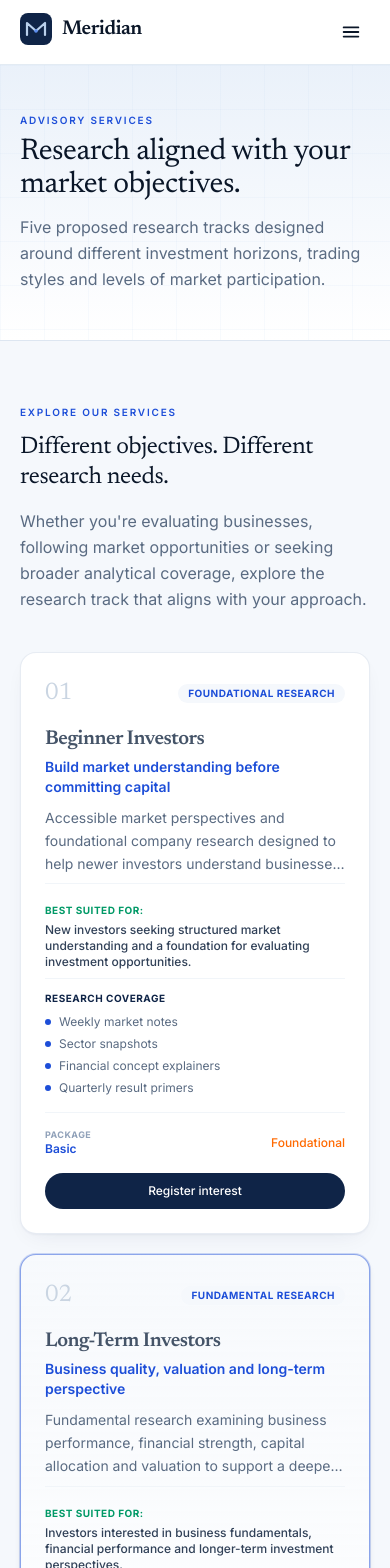
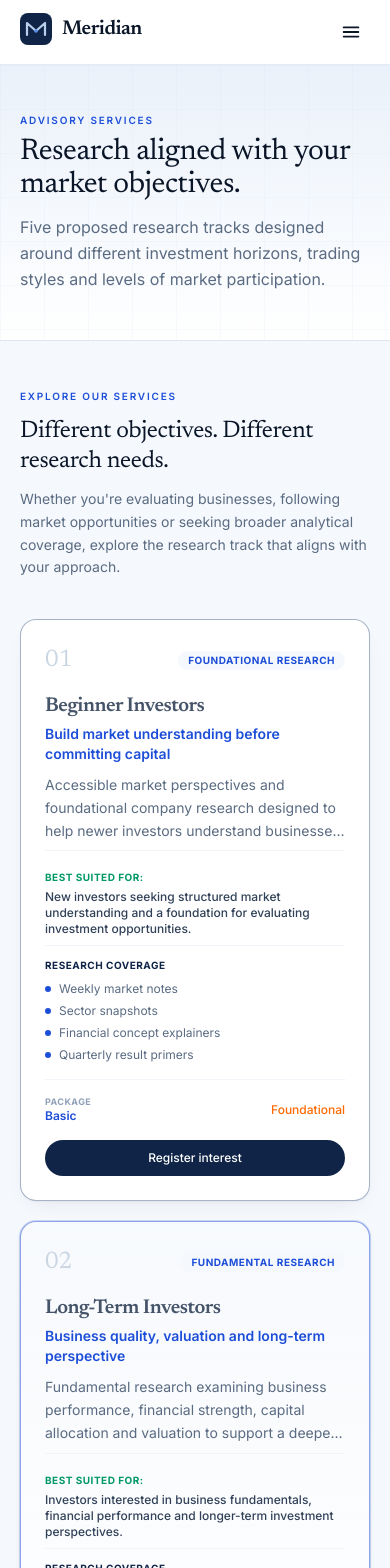
Before and after one commit to dilseresearchlab-git/Advisory, a Next.js app: page /advisory in a window 390 px wide. Shown: the top 1568 px of the page. Built offline with nearby package versions, Linux system fonts and the light colour scheme.

Commit message:
saving responsive changes for the advisory page

```diff
--- a/src/components/pages/advisory/GettingStarted.jsx
+++ b/src/components/pages/advisory/GettingStarted.jsx
@@ -24,17 +24,17 @@ const steps = [
 
 export default function GettingStarted() {
   return (
-    <div className="mt-9 grid gap-9 md:mt-12 md:grid-cols-3 md:gap-6">
+    <div className="mt-9 grid gap-8 md:mt-12 md:grid-cols-3 md:gap-6">
       {steps.map((step, index) => (
         <article
           key={step.number}
-          className="relative rounded-2xl border border-white/10 bg-white/[0.045] p-5 transition-colors duration-300 hover:border-ice-300/30 hover:bg-white/[0.07] sm:p-6"
+          className="relative rounded-2xl border border-white/10 bg-white/4.5 p-5 transition-colors duration-300 hover:border-ice-300/30 hover:bg-white/[0.07] sm:p-6"
         >
           <span className="text-[10px] font-semibold uppercase tracking-[0.16em] text-ice-300">
             {step.number}
           </span>
 
-          <h3 className="mt-4 font-serif text-xl text-white sm:text-2xl">
+          <h3 className="mt-2 md:mt-4 font-serif text-xl text-white sm:text-2xl">
             {step.title}
           </h3>
 
--- a/src/components/pages/advisory/ResearchFitSection.jsx
+++ b/src/components/pages/advisory/ResearchFitSection.jsx
@@ -74,6 +74,7 @@ export default function ResearchFitSection() {
     {
       number: "01",
       bg: "bg-emerald-50",
+      border: "border-emerald-200/70",
       label: "BUILD PERSPECTIVE",
       title: "Understand businesses",
       description:
@@ -84,6 +85,7 @@ export default function ResearchFitSection() {
     {
       number: "02",
       bg: "bg-amber-50",
+      border: "border-amber-200/70",
       label: "STUDY OPPORTUNITIES",
       title: "Follow market movements",
       description:
@@ -94,6 +96,7 @@ export default function ResearchFitSection() {
     {
       number: "03",
       bg: "bg-indigo-50",
+      border: "border-indigo-200/70",
       label: "EXPAND COVERAGE",
       title: "Access deeper analysis",
       description:
@@ -104,7 +107,7 @@ export default function ResearchFitSection() {
   ];
 
   return (
-    <section className="py-12 md:py-16">
+    <section>
       {/* Section Header */}
     <SectionHeading
           eyebrow="Find your research fit"
@@ -119,7 +122,7 @@ export default function ResearchFitSection() {
         {cards.map((item) => (
           <article
             key={item.number}
-            className="group relative flex flex-col justify-between rounded-2xl border border-line/80 bg-white p-6 shadow-sm transition-all duration-300 hover:-translate-y-1 hover:shadow-md md:p-7"
+            className={`group relative flex flex-col justify-between rounded-2xl border ${item.border} bg-white p-6 shadow-sm transition-all duration-300 hover:-translate-y-1 hover:shadow-md md:p-7`}
           >
             <div>
               {/* Card Top: Number & Label */}
--- a/src/components/pages/advisory/ServiceCard.jsx
+++ b/src/components/pages/advisory/ServiceCard.jsx
@@ -9,7 +9,7 @@ export default function ServiceCard({ service, plan, index }) {
       className={`card group relative flex flex-col justify-between p-6 transition-all duration-300 ${
         isBestValue
           ? "border-royal/50 bg-linear-to-b from-ice-50/80 to-white shadow-md ring-1 ring-royal/20"
-          : "border-slate-200/80 bg-white hover:border-royal/40"
+          : "border-slate-400/80 bg-white hover:border-royal/40"
       }`}
     >
       <div>
--- a/src/components/ui.jsx
+++ b/src/components/ui.jsx
@@ -11,7 +11,7 @@ export function Section({ children, className = "", tone = "white", id }) {
     navy: "bg-midnight text-ice-100",
   };
   return (
-    <section id={id} className={`${tones[tone]} py-16 sm:py-24 ${className}`}>
+    <section id={id} className={`${tones[tone]} py-12 sm:py-18 md:py-24 ${className}`}>
       <Container>{children}</Container>
     </section>
   );
@@ -22,7 +22,7 @@ export function SectionHeading({ eyebrow, title, children, align = "left", light
     <div className={`max-w-2xl ${align === "center" ? "mx-auto text-center" : ""}`}>
       {eyebrow && <p className={`eyebrow ${light ? "text-ice-300!" : ""}`}>{eyebrow}</p>}
       <h2 className={`mt-3 text-2xl leading-tight sm:text-3xl lg:text-4xl ${light ? "text-white!" : ""} ${className}`}>{title}</h2>
-      {children && <p className={`mt-4 leading-relaxed ${light ? "text-ice-300/90" : "text-muted"}`}>{children}</p>}
+      {children && <p className={`mt-3 md:mt-4 text-sm sm:text-base leading-relaxed ${light ? "text-ice-300/90" : "text-muted"}`}>{children}</p>}
     </div>
   );
 }
```
